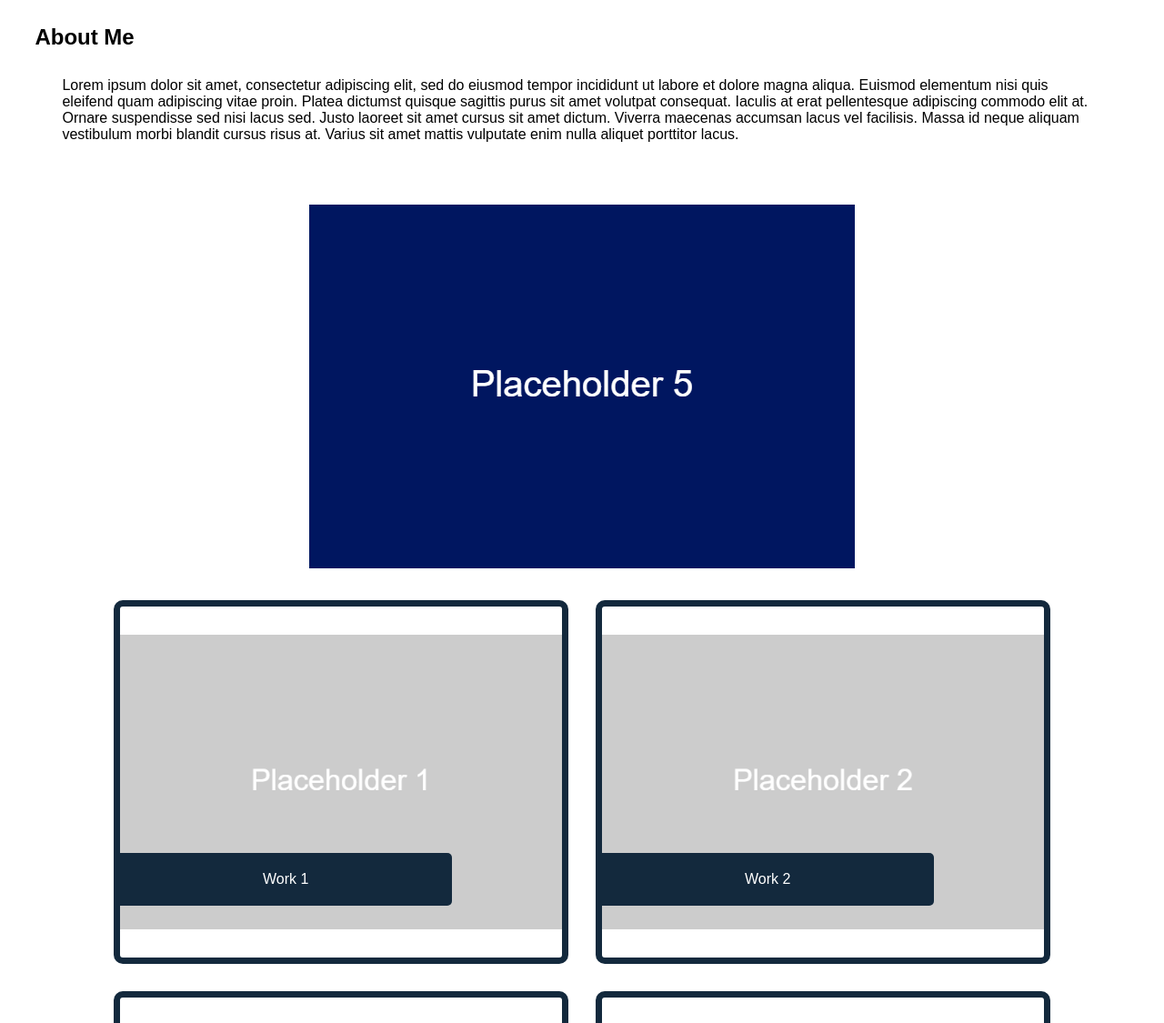
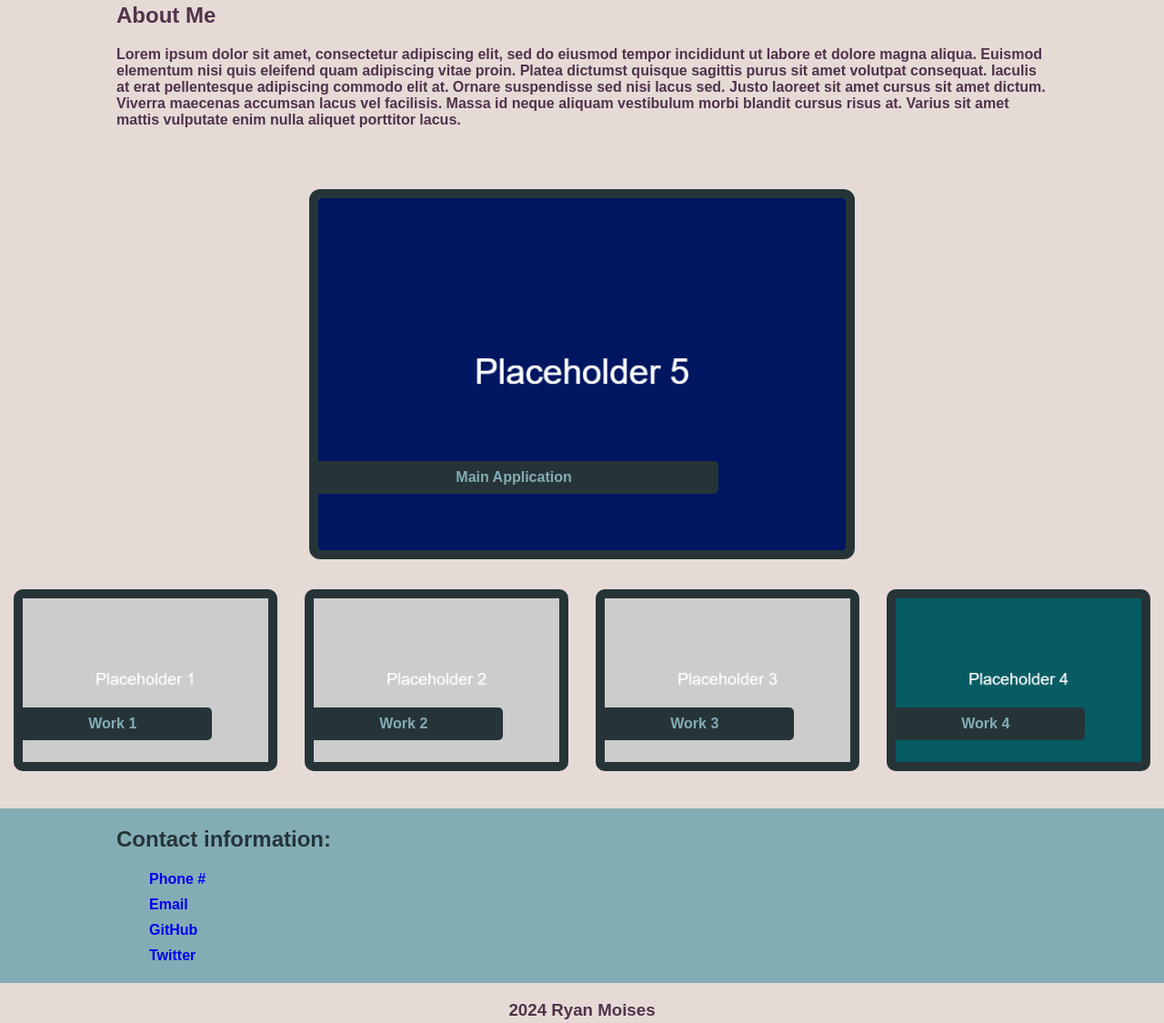
Before and after one commit to RyanMoises5/Portfolio-RMwk2, a plain HTML site: page index.html in a window 1280 px wide. Shown: the part 187-1312 px from the top of the page at 91% size. Drawn offline with Linux system fonts and the light colour scheme.

Commit message:
minor changes to CSS

```diff
--- a/assets/css/style.css
+++ b/assets/css/style.css
@@ -1,14 +1,20 @@
 :root {
-    --bgcolor: #13293d;
+    --bgcolor: #e6dad6;
+    --color1: #83adb5;
+    --color2: #c7bbc9;
+    --color4: #50334b;
+    --color5: #263438;
 }
 
 * {
     box-sizing: border-box;
-    font-family: sans-serif, Arial;
-    color:
+    font-family: sans-serif, Arial, monospace;
+    text-decoration: none;
 }
 
 body {
+    background-color: var(--bgcolor);
+    color: var(--color5);
     margin: 0;
     display: flex;
     flex-direction: column;
@@ -16,18 +22,19 @@ body {
   }
 
 .mainHeader {
+    background-color: var(--color5);
+    color: var(--bgcolor);
     padding: 1% 1% 1% 4%;
-    background-color: var(--bgcolor);
-    color: #fffffff8;
 }
 
 nav {
     display: flex;
     justify-content: flex-end;
+    background-color: var(--color1);
   }
 
 nav a {
-    color: var(--bgcolor);
+    color: var(--color5);
     padding: 14px 20px;
     font-weight: bold;
     text-decoration: none;
@@ -35,17 +42,44 @@ nav a {
 }
 
 .aboutMe {
-    margin: 3%;
+    margin: 15px 10%;
+    color: var(--color4);
 }
 
 .aboutMe p {
-    margin: 2.5%;
+    font-weight: 600;
 }
 
 hero {
-    display: flex;
     justify-content: center;
-    margin: 0 2.5% 20px 2.5%;
+    text-align: center;
+    flex: 1 0 0;
+    margin: 0 auto;
+    min-width: 200px;
+    max-width: 600px;
+}
+
+hero header {
+    position: relative;
+    top: 75%;
+    width: 75%;
+    padding: 9px 0px;
+    background: var(--color5);
+    border-color: var(--bgcolor);
+    border-width: 7px;
+    border-radius: 0 5px 5px 0;
+    color: var(--color1);
+    z-index: 1;
+    font-weight: 900;
+}
+
+hero img{
+    position: relative;
+    width: 100%;
+    border-style: solid;
+    border-color: var(--color5);
+    border-width: 10px;
+    border-radius: 12px;
 }
 
 main {
@@ -58,39 +92,53 @@ main {
     text-align: center;
     justify-content: center;
     flex: 1 0 0;
-
     margin: 15px;
-    border-style: solid;
-    border-color: var(--bgcolor);
-    border-width: 7px;
-    border-radius: 10px;
-    min-width: 400px;
-    max-width: 500px;
+    min-width: 250px;
+    max-width: 400px;
 }
 
 .card header {
     position: relative;
-    top: 70%;
+    top: 60%;
     width: 75%;
-    padding: 20px 0px;
-    background: var(--bgcolor);
+    padding: 9px 0px;
+    background: var(--color5);
     border-color: var(--bgcolor);
     border-width: 7px;
     border-radius: 0 5px 5px 0;
-    color: #fff;
+    color: var(--color1);
     z-index: 1;
+    font-weight: 900;
 }
 
 .card img {
     position: relative;
-    bottom: 27.5px;
-    width: 100%
+    bottom: 9%;
+    width: 100%;
+    border-style: solid;
+    border-color: var(--color5);
+    border-width: 10px;
+    border-radius: 10px;
 }
 
 .contactMe {
-    margin: 0 0 0 30px;
+    color: var(--color5);
+    background-color: var(--color1);
 }
+
+.contactMe h2 {
+    margin: 20px 10% 0 10%;
+}
+
+.contactMe ul li {
+    list-style: none;
+    padding: 5px 0;
+    font-weight: 600;
+    margin: 0 10%;
+}
+
 
 footer {
     text-align: center;
+    color: var(--color4);
 }
--- a/index.html
+++ b/index.html
@@ -30,6 +30,7 @@
         </section>
 
     <hero>
+        <header>Main Application</header>
         <img src="./assets/images/placeholder5.png" alt="placeholder pic5">
     </hero>
 
@@ -69,7 +70,7 @@
 
 <footer>
     <h3>
-        This is footer text.
+        2024 Ryan Moises
     </h3>
 </footer>
 </html>
```
Also changed, not shown: 1 other file.
